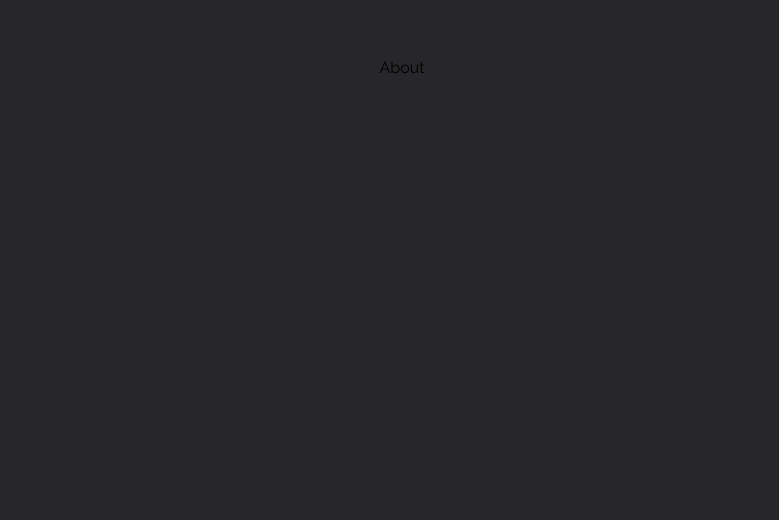
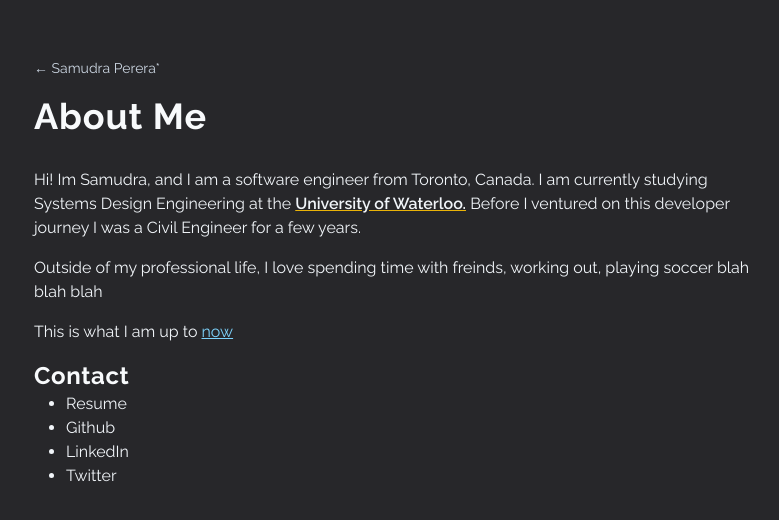
Before and after one commit to samudra-perera/portfolio-site, a React (Vite) app: page /about in a window 1280 px wide. Shown: the top 520 px of the page, without its empty margins (238-1017 px from the left). Built offline with nearby package versions, Linux system fonts and the light colour scheme.

Commit message:
Feat: About page

```diff
--- a/src/pages/About.tsx
+++ b/src/pages/About.tsx
@@ -1,8 +1,69 @@
+import { Link } from "react-router-dom";
+import BackToMainButton from "../components/BackToMainButton";
 import Container from "../components/Container";
-type Props = {};
+import resumePDF from "../assets/Samudra_Perera_Resume_2024.pdf";
 
-const About = (props: Props) => {
-  return <Container>About</Container>;
+const About = () => {
+  return (
+    <Container>
+      <BackToMainButton />
+      <h2 className="font-bold text-4xl tracking-wide text-slate-50 pb-8 pt-4">
+        About Me
+      </h2>
+      <p className="text-slate-100 pb-4">
+        Hi! Im Samudra, and I am a software engineer from Toronto, Canada. I am
+        currently studying Systems Design Engineering at the{" "}
+        <a
+          className="underline decoration-yellow-500 font-semibold"
+          href="https://uwaterloo.ca/systems-design-engineering/"
+          target="_blank"
+        >
+          University of Waterloo.
+        </a>{" "}
+        Before I ventured on this developer journey I was a Civil Engineer for a
+        few years.
+      </p>
+      <p className="text-slate-100 pb-4">
+        Outside of my professional life, I love spending time with freinds,
+        working out, playing soccer blah blah blah
+      </p>
+      <p className="text-slate-100 pb-4">
+        This is what I am up to{" "}
+        <Link to="/now" className="underline text-sky-300">
+          now
+        </Link>
+      </p>
+      <h3 className="font-bold text-2xl tracking-wide text-slate-50">
+        Contact
+      </h3>
+      <ul className="text-slate-100 decoration-white list-disc pl-8">
+        <li>
+          <a
+            href="/Samudra_Perera_Resume_2024.pdf"
+            target="_blank"
+            rel="noopener noreferrer"
+          >
+            Resume
+          </a>
+        </li>
+        <li>
+          <a href="https://github.com/samudra-perera" target="_blank">
+            Github
+          </a>
+        </li>
+        <li>
+          <a href="https://www.linkedin.com/in/samudraperera/" target="_blank">
+            LinkedIn
+          </a>
+        </li>
+        <li>
+          <a href="https://twitter.com/theRealSamudra" target="_blank">
+            Twitter
+          </a>
+        </li>
+      </ul>
+    </Container>
+  );
 };
 
 export default About;
```
Also changed, not shown: 1 other file (tests, documents, lock files or other folders).
